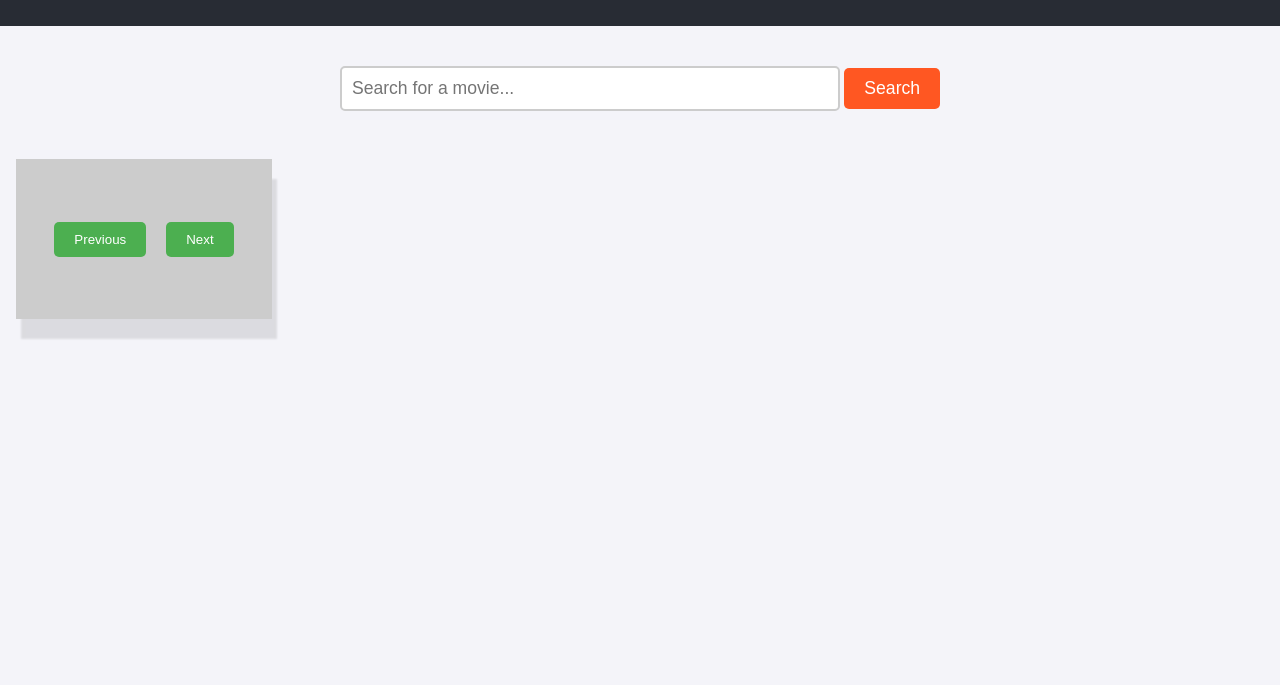
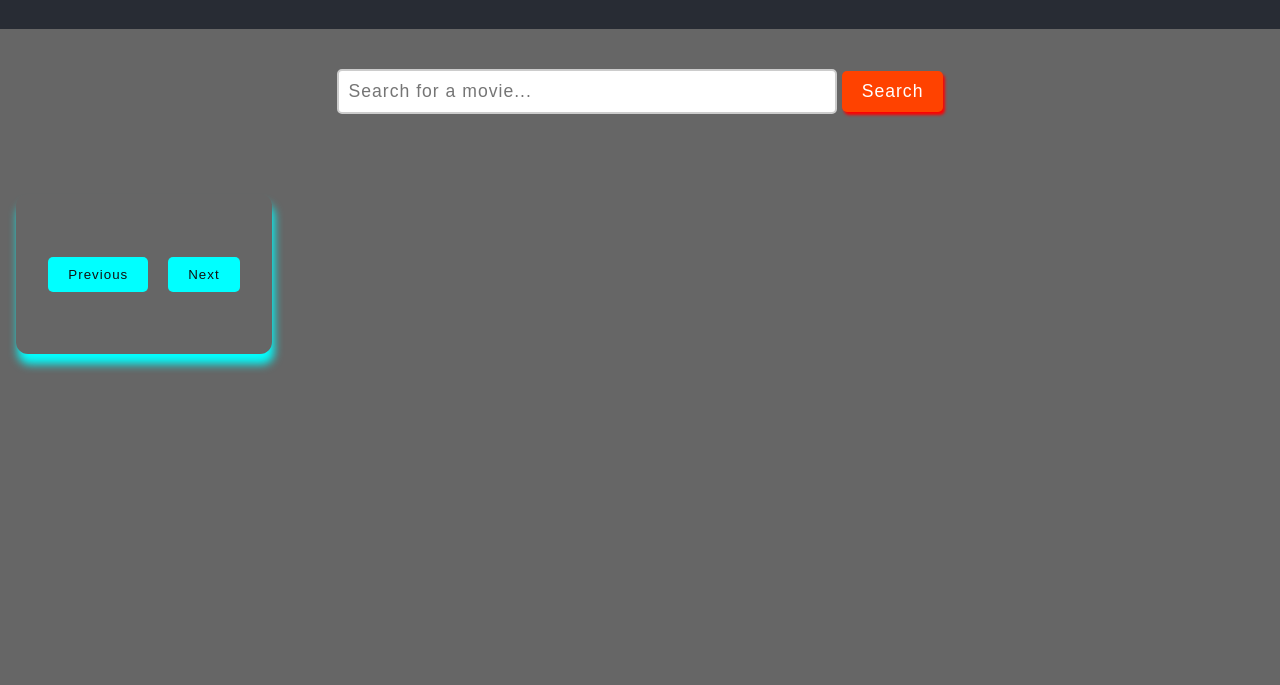
Before and after one commit to Olamide840/second-project, a website: page movie.html in a window 1280 px wide. Shown: the part 115-800 px from the top of the page. Drawn offline with Linux system fonts and the light colour scheme.

Commit message:
Add files via upload

```diff
--- a/movie.css
+++ b/movie.css
@@ -7,13 +7,14 @@
 
 /* Body and Font */
 body {
-    font-family: Arial, sans-serif;
-    background-color: #f4f4f9;
+    font-family:'Trebuchet MS', 'Lucida Sans Unicode', 'Lucida Grande', 'Lucida Sans', Arial, sans-serif;
+    background-color: #666;
     color: #333;
     height: 100vh;
     justify-content: center;
     align-items: center;
     position: relative;
+    letter-spacing: 1px;
 }
 
 /* Header */
@@ -45,21 +46,26 @@ header p {
     max-width: 500px;
     border: 2px solid #ccc;
     border-radius: 5px;
+    letter-spacing: 1px;
 }
 
 .search-section button {
     padding: 10px 20px;
-    background-color: #ff5722;
-    color: white;
+    box-shadow: 2px 3px 3px red;
+    background: #ff4200;
     border: none;
+    color: #fff;
     border-radius: 5px;
     cursor: pointer;
     font-size: 1.1rem;
     margin-top: 10px;
+    transition: .3s ease-in-out;
+    letter-spacing: 1px;
 }
 
 .search-section button:hover {
     background-color: #e64a19;
+    scale: 1.05;
 }
 
 #loadingMessage {
@@ -85,7 +91,6 @@ header p {
     width: 250px;
     background-color: white;
     border-radius: 10px;
-    overflow: hidden;
     box-shadow: 0 4px 8px rgba(0, 0, 0, 0.1);
     text-align: center;
     transition: transform 0.3s ease;
@@ -130,25 +135,28 @@ header p {
 .pagination {
     width: 20vw;
     height: 20vh;
-    background-color: #ccc;
     color: white;
     display: flex;
     justify-content: center;
     align-items: center;
-    box-shadow: 5px 20px 2px rgba(0, 0, 0, 0.1);
+    box-shadow: 2px 10px 10px cyan;
     margin: 1rem;
+    border-radius: 12px;
 }
 
 .pagination button {
     padding: 10px 20px;
     margin: 0 10px;
-    background-color: #4CAF50;
-    color: white;
+    background-color: cyan;
+    color: #111;
     border: none;
     border-radius: 5px;
     cursor: pointer;
+    transition: .3s ease-in-out;
+    letter-spacing: 1px;
 }
 
 .pagination button:hover {
-    background-color: #45a049;
+    background-color: darkcyan;
+    scale: 1.05;
 }
--- a/movie.html
+++ b/movie.html
@@ -21,11 +21,7 @@
         <p id="loadingMessage" class="hidden">Searching...</p>
     </section>
 
-    <!-- Pagination Section -->
-<div id="pagination" class="pagination">
-    <button id="prevPage" onclick="changePage(-1)">Previous</button>
-    <button id="nextPage" onclick="changePage(1)">Next</button>
-</div>
+
 
 
 
@@ -35,7 +31,11 @@
     </section>
 
 
-
+     <!-- Pagination Section -->
+<div id="pagination" class="pagination">
+    <button id="prevPage" onclick="changePage(-1)">Previous</button>
+    <button id="nextPage" onclick="changePage(1)">Next</button>
+</div>
 
     <script src="movie.js"></script>
 </body>
--- a/movie.js
+++ b/movie.js
@@ -1,4 +1,4 @@
-const apiKey = '6e0fdb96';  // Replace with your actual API key
+const apiKey = '6e0fdb96';
 const movieResultsSection = document.getElementById('movieResults');
 const loadingMessage = document.getElementById('loadingMessage');
 
```
